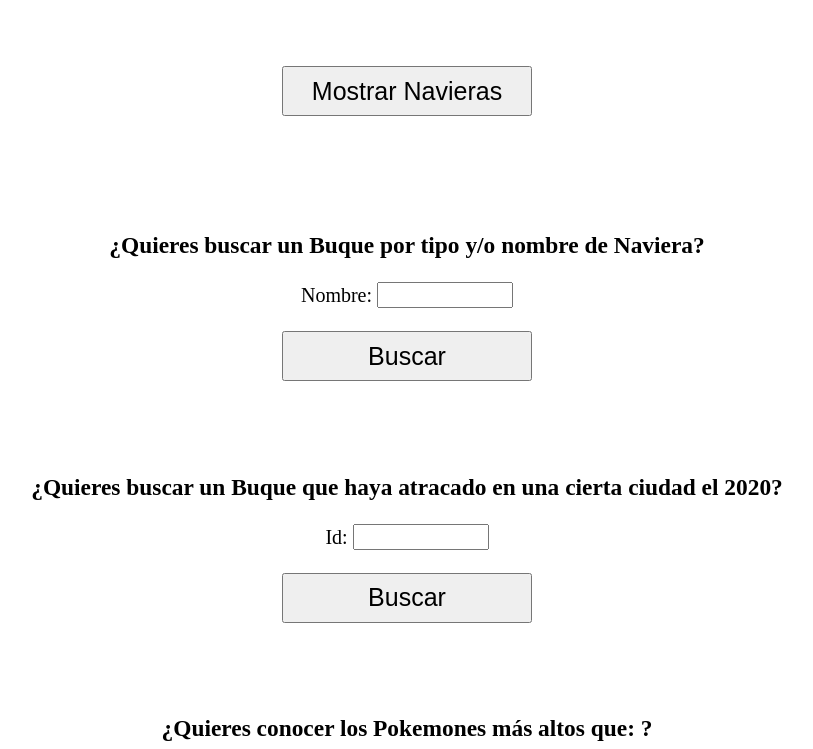
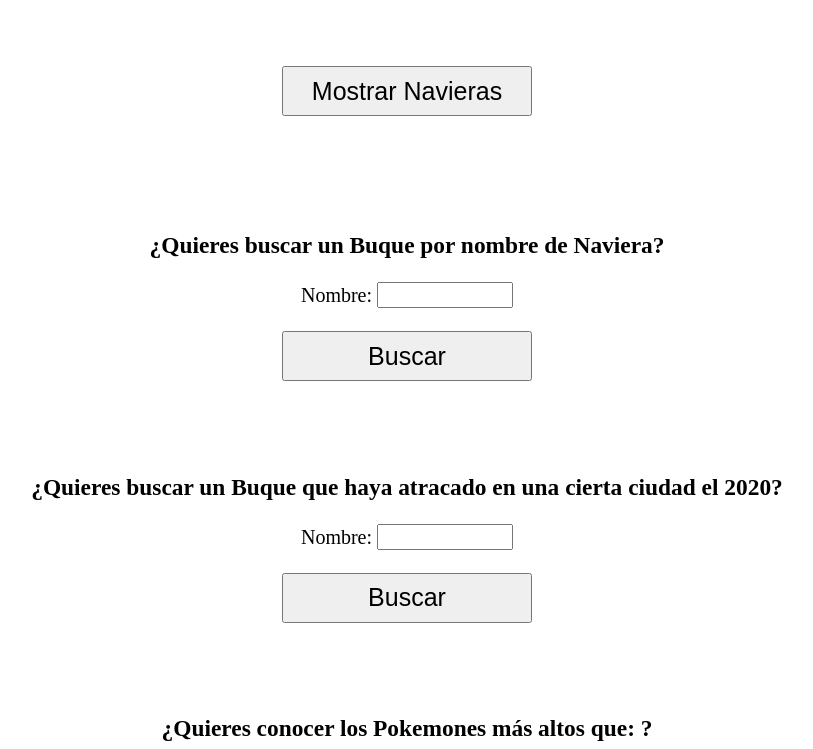
Before and after one commit to figarcia3/Grupo70-IIC2413, a PHP site: page / in a window 1280 px wide. Shown: the part 220-969 px from the top of the page, without its empty margins (241-1054 px from the left). Run offline with PHP 8.4, Linux system fonts and the light colour scheme.

Commit message:
3ra Consulta

```diff
--- a/Sites/consultas/consulta_atraque_2020.php
+++ b/Sites/consultas/consulta_atraque_2020.php
@@ -8,7 +8,7 @@
   $nombre = $_POST["nombre_puerto"];
 
  	$query = "SELECT * FROM buques,itinerarios,puertos WHERE puertos.nombre_puerto LIKE '%$nombre%' AND itinerarios.pid=puertos.pid AND YEAR(itinerarios.fecha_atraque)=2020 AND itinerarios.bid=buques.bid;";
-	$result = $db -> prepare($query);
+   $result = $db -> prepare($query);
 	$result -> execute();
 	$buques = $result -> fetchAll();
   ?>
--- a/Sites/index.php
+++ b/Sites/index.php
@@ -17,7 +17,7 @@
   <br>
   <br>
 
-  <h3 align="center"> ¿Quieres buscar un Buque por tipo y/o nombre de Naviera?</h3>
+  <h3 align="center"> ¿Quieres buscar un Buque por nombre de Naviera?</h3>
 
   <form align="center" action="consultas/consulta_nombre_naviera.php" method="post">
     Nombre:
@@ -33,7 +33,7 @@
   <h3 align="center"> ¿Quieres buscar un Buque que haya atracado en una cierta ciudad el 2020?</h3>
 
   <form align="center" action="consultas/consulta_atraque_2020.php" method="post">
-    Id:
+    Nombre:
     <input type="text" name="nombre_puerto">
     <br/><br/>
     <input type="submit" value="Buscar">
```
